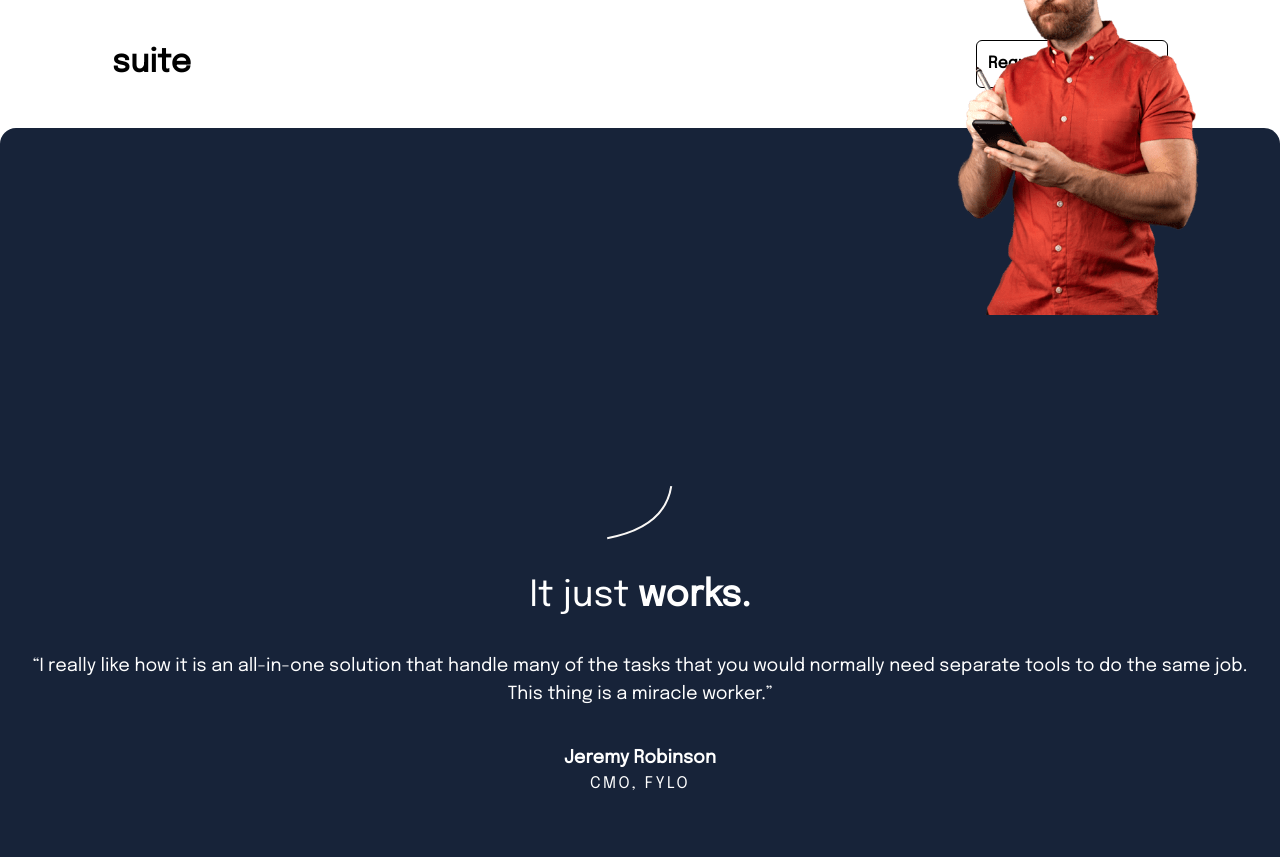
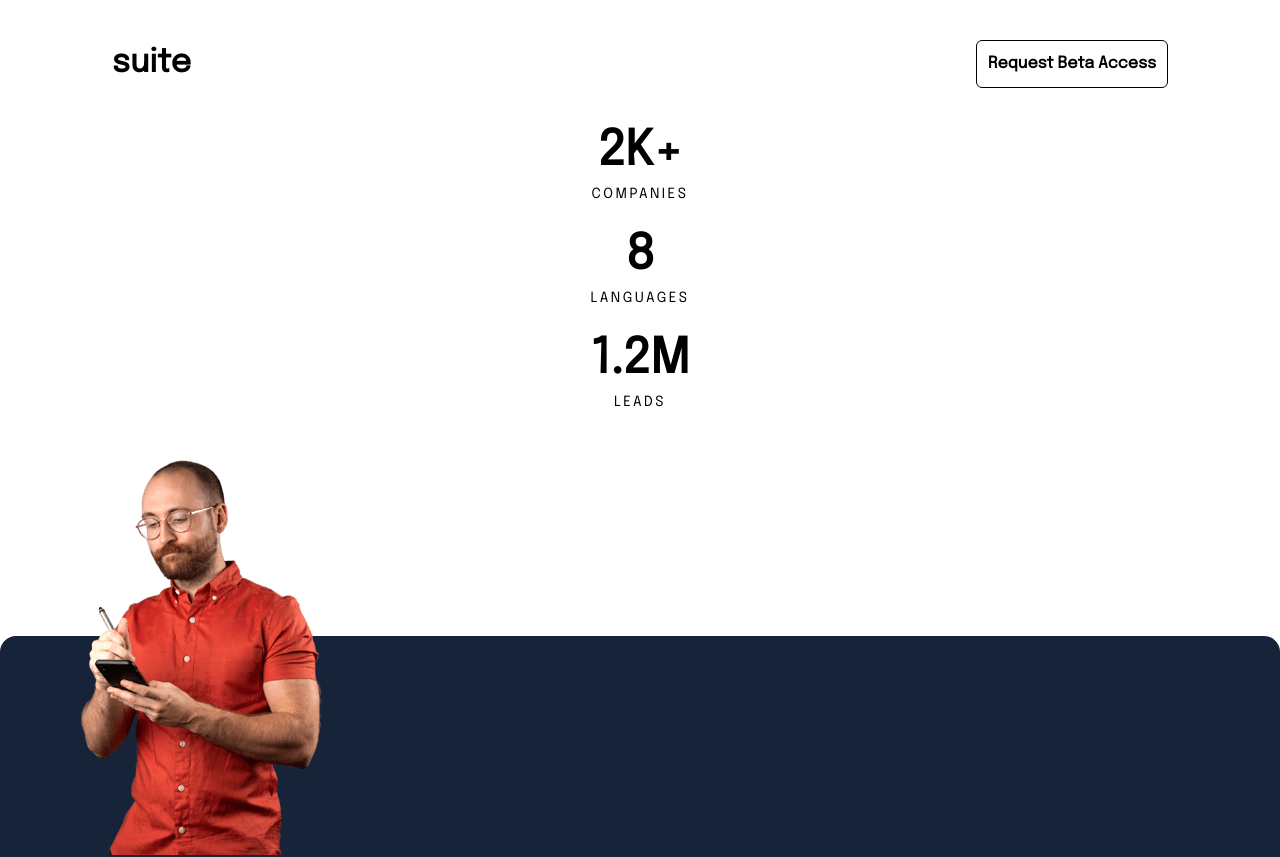
Before and after one commit to niclast7611/suite-landing-page, a React (Create React App) app: page / in a window 1280 px wide. Shown: the top 857 px of the page. Built offline with nearby package versions, Linux system fonts and the light colour scheme.

Commit message:
made card relative and added stats list

```diff
--- a/src/App.js
+++ b/src/App.js
@@ -2,18 +2,16 @@ import "./App.css";
 import Card from "./components/Card";
 import Footer from "./components/Footer";
 import NavBar from "./components/NavBar";
+import Stats from "./components/Stats";
 
 function App() {
   return (
-    <div className="flex flex-col min-h-screen">
+    <div className="flex flex-col h-full">
       <NavBar />
       {/* Request Beta Access A super solution for your business. Our marketing and
       sales automations help you scale your outreach to get more leads for your
-      company. Request Beta Access 2K+ Companies 8 Languages 1.2M Leads It just
-      works. “I really like how it is an all-in-one solution that handle many of
-      the tasks that you would normally need separate tools to do the same job.
-      This thing is a miracle worker.” Jeremy Robinson CMO, Fylo Copyright -
-      Suite */}
+      company. Request Beta Access 2K+ Companies 8 Languages 1.2M Leads */}
+      <Stats />
       <Card />
       <Footer />
     </div>
--- a/src/components/Card.js
+++ b/src/components/Card.js
@@ -3,14 +3,14 @@ const assetsPath = process.env.PUBLIC_URL + "/assets/";
 
 export default function Card() {
   return (
-    <div className="static">
-      <div className="absolute right-20 -top-20">
+    <div className="relative">
+      <div className="absolute -top-44 left-20">
         <img
           src={`${assetsPath}image-jeremy-small.png`}
           alt="Jeremy Robinson"
         />
       </div>
-      <div className="flex flex-col text-center bg-[#172339] text-white justify-end h-[748px] space-y-9 pb-20 rounded-2xl">
+      <div className="flex flex-col text-center bg-[#172339] text-white justify-end h-[748px] space-y-10 pb-20 rounded-2xl">
         <div className="flex justify-center">
           <img
             src={`${assetsPath}pattern-curved-line-2.svg`}
--- /dev/null
+++ b/src/components/Stats.js
@@ -0,0 +1,33 @@
+import React from "react";
+
+export default function Stats() {
+  const statsObject = [
+    {
+      number: "2K+",
+      word: "Companies",
+    },
+    {
+      number: "8",
+      word: "Languages",
+    },
+    {
+      number: "1.2M",
+      word: "Leads",
+    },
+  ];
+
+  return (
+    <div className="flex flex-col mb-56 text-center space-y-7">
+      {statsObject.map((value) => {
+        return (
+          <div className="space-y-2">
+            <div className="text-5xl font-bold">{value.number}</div>
+            <div className="text-sm tracking-[2.5px] uppercase">
+              {value.word}
+            </div>
+          </div>
+        );
+      })}
+    </div>
+  );
+}
```
